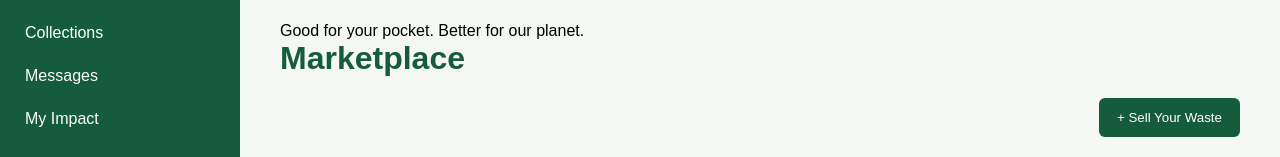
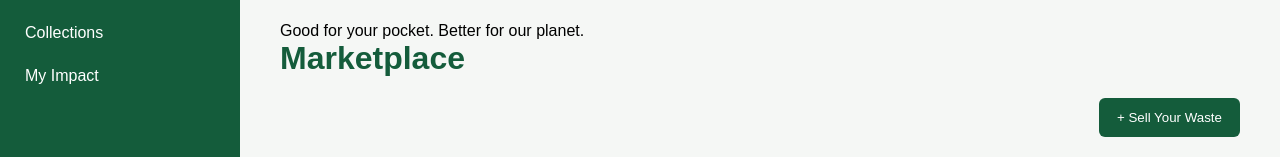
Before and after one commit to Bahito04/Waste2Pocket, a plain HTML site: page index.html in a window 1280 px wide. Shown: the part 155-312 px from the top of the page. Drawn offline with Linux system fonts and the light colour scheme.

Commit message:
Removed meassages feauture

```diff
--- a/index.html
+++ b/index.html
@@ -21,7 +21,6 @@
         <li><a href="#" id="marketplaceLink">Marketplace</a></li>
         <li><a href="#" id="purchasesLink">My Purchases</a></li>
         <li><a href="#" id="collectionsLink">Collections</a></li>
-        <li><a href="#" id="messagesLink">Messages</a></li>
         <li><a href="#" id="impactLink">My Impact</a></li>
     </ul>
             </nav>
```
